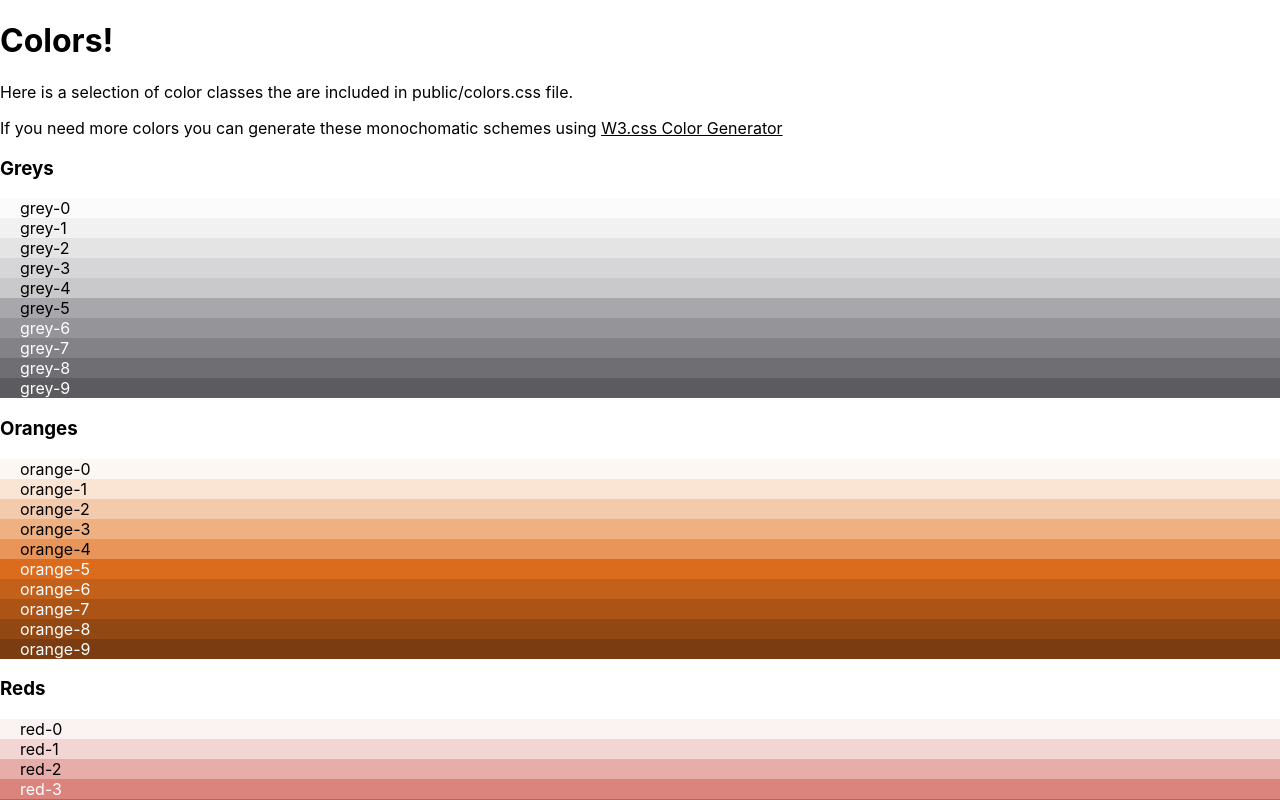
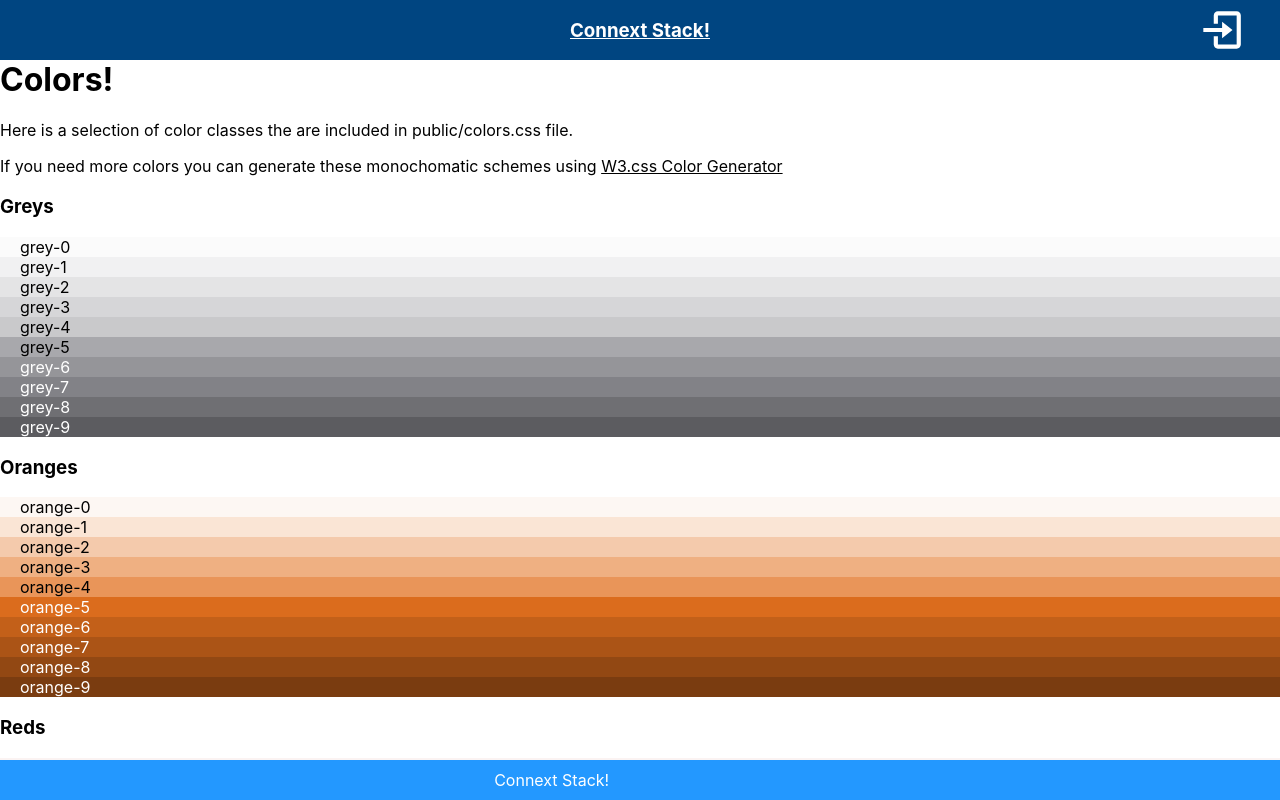
Before and after one commit to zachlankton/connext-stack, a Next.js app: page /docs/colors in a window 1280 px wide. Shown: the top 800 px of the page. Built offline with nearby package versions, Linux system fonts and the light colour scheme; no server answers.

Commit message:
add colors, layout, header, footer

```diff
--- a/next.config.js
+++ b/next.config.js
@@ -5,4 +5,7 @@ module.exports = {
     locales: ["en"],
     defaultLocale: "en",
   },
+  images: {
+    domains: ["lh3.googleusercontent.com"],
+  },
 };
--- a/public/styles.css
+++ b/public/styles.css
@@ -1,7 +1,7 @@
 html,
 body {
-  padding: 0;
-  margin: 0;
+  padding: 0px;
+  margin: 0px;
   font-family: -apple-system, BlinkMacSystemFont, Segoe UI, Roboto, Oxygen,
     Ubuntu, Cantarell, Fira Sans, Droid Sans, Helvetica Neue, sans-serif;
 }
@@ -44,3 +44,76 @@ button:active,
   position: relative;
   top: 1px;
 }
+
+header {
+  height: 60px;
+  display: flex;
+  position: fixed;
+  width: 100vw;
+  z-index: 999999;
+  top: 0px;
+}
+
+header > section {
+  flex: 1;
+}
+
+section.mid {
+  flex: 2;
+  text-align: center;
+  overflow: hidden;
+  white-space: nowrap;
+  flex-basis: 150px;
+}
+
+footer {
+  display: flex;
+  height: 40px;
+  position: fixed;
+  bottom: 0px;
+  width: 100vw;
+  z-index: 999999;
+}
+
+footer > section {
+  flex: 1;
+}
+
+footer > section p {
+  padding: 0px;
+  margin: 10px;
+}
+
+body {
+  margin-top: 60px;
+  margin-bottom: 600px;
+}
+
+.user-widget {
+  padding: 5px;
+  text-align: right;
+  padding-right: 25px;
+}
+
+.user-widget img {
+  border-radius: 50%;
+}
+
+svg.sign-out {
+  margin-right: 10px;
+  cursor: pointer;
+}
+
+svg.sign-in {
+  margin-right: 10px;
+  cursor: pointer;
+}
+
+header > section.right {
+  min-width: 150px;
+  max-width: 150px;
+}
+
+section.left {
+  max-width: 150px;
+}
--- /dev/null
+++ b/src/components/Footer.tsx
@@ -0,0 +1,11 @@
+export default function Layout() {
+  return (
+    <footer className="blue-3">
+      <section className="left"></section>
+      <section className="mid">
+        <p>Connext Stack!</p>
+      </section>
+      <section className="right"></section>
+    </footer>
+  );
+}
--- /dev/null
+++ b/src/components/Header.tsx
@@ -0,0 +1,20 @@
+import User from "src/components/userSignIn";
+import Link from "next/link";
+
+export default function Layout() {
+  return (
+    <header className="blue-5">
+      <section className="left"></section>
+      <section className="mid">
+        <Link href="/">
+          <a>
+            <h3>Connext Stack!</h3>
+          </a>
+        </Link>
+      </section>
+      <section className="right">
+        <User />
+      </section>
+    </header>
+  );
+}
--- /dev/null
+++ b/src/components/Layout.tsx
@@ -0,0 +1,15 @@
+import Header from "./Header";
+import Footer from "./Footer";
+import React, { FC } from "react";
+
+const Layout: FC<{}> = ({ children }) => {
+  return (
+    <>
+      <Header />
+      <main>{children}</main>
+      <Footer />
+    </>
+  );
+};
+
+export default Layout;
--- a/src/components/userSignIn.tsx
+++ b/src/components/userSignIn.tsx
@@ -6,6 +6,9 @@ import {
 } from "src/store/slices/userSessionSlice";
 import { Session } from "next-auth";
 import { useEffect } from "react";
+import Image from "next/image";
+import Link from "next/link";
+import { BiLogOut, BiLogIn } from "react-icons/bi";
 
 export default function User() {
   const dispatch = useAppDispatch();
@@ -13,21 +16,36 @@ export default function User() {
 
   const SignOutComp = ({ session }: { session: Session }) => (
     <>
-      <span className="signed-in-as">Signed in as {session.user?.email}</span>
-      <br />
-      <button className="sign-out blue-3" onClick={() => signOut()}>
-        Sign out
-      </button>
+      <div className="user-widget">
+        <BiLogOut
+          className="sign-out icon"
+          style={{ width: 50, height: 50 }}
+          onClick={() => signOut()}
+        />
+
+        <Link href="/user-profile">
+          <a>
+            <Image
+              className="signed-in-as"
+              src={session.user?.image as string}
+              alt={`User Profile Pic for ${session.user?.email}`}
+              width="50px"
+              height="50px"
+            />
+          </a>
+        </Link>
+      </div>
     </>
   );
 
   const SignInComp = () => (
-    <>
-      Not signed in <br />
-      <button className="sign-in blue-3" onClick={() => signIn()}>
-        Sign in
-      </button>
-    </>
+    <div className="user-widget">
+      <BiLogIn
+        className="sign-in"
+        style={{ width: 50, height: 50 }}
+        onClick={() => signIn("google")}
+      />
+    </div>
   );
 
   useEffect(() => {
--- a/src/pages/_app.tsx
+++ b/src/pages/_app.tsx
@@ -3,13 +3,29 @@ import type { AppProps } from "next/app";
 import { SessionProvider } from "next-auth/react";
 import { Provider as ReduxProvider } from "react-redux";
 import { store } from "src/store/index";
+import type { NextPage } from "next";
+import type { ReactElement, ReactNode } from "react";
+import Layout from "@/components/Layout";
 
-function MyApp({ Component, pageProps: { session, ...pageProps } }: AppProps) {
-  return (
+type NextPageWithLayout = NextPage & {
+  // eslint-disable-next-line no-unused-vars
+  getLayout?: (page: ReactElement) => ReactNode;
+};
+
+type AppPropsWithLayout = AppProps & {
+  Component: NextPageWithLayout;
+};
+
+function MyApp({
+  Component,
+  pageProps: { session, ...pageProps },
+}: AppPropsWithLayout) {
+  const getLayout = Component.getLayout || ((page) => page);
+  return getLayout(
     <>
       <Head>
-        <title>Create Next App</title>
-        <meta name="description" content="Generated by create next app" />
+        <title>Connext Stack!</title>
+        <meta name="description" content="A Connext Stack Boilerplate" />
         <link rel="icon" href="/favicon.ico" />
         <link rel="stylesheet" href="/styles.css" />
         <link rel="stylesheet" href="/colors.css" />
@@ -17,7 +33,9 @@ function MyApp({ Component, pageProps: { session, ...pageProps } }: AppProps) {
 
       <ReduxProvider store={store}>
         <SessionProvider session={session}>
-          <Component {...pageProps} />
+          <Layout>
+            <Component {...pageProps} />
+          </Layout>
         </SessionProvider>
       </ReduxProvider>
     </>
--- /dev/null
+++ b/src/pages/user-profile.tsx
@@ -0,0 +1,5 @@
+const Layout = () => {
+  return <h1 className="user-profile-title">User Profile</h1>;
+};
+
+export default Layout;
```
Also changed, not shown: src/pages/index.tsx (+0 -16 lines), 1 other file (tests, documents, lock files or other folders).
